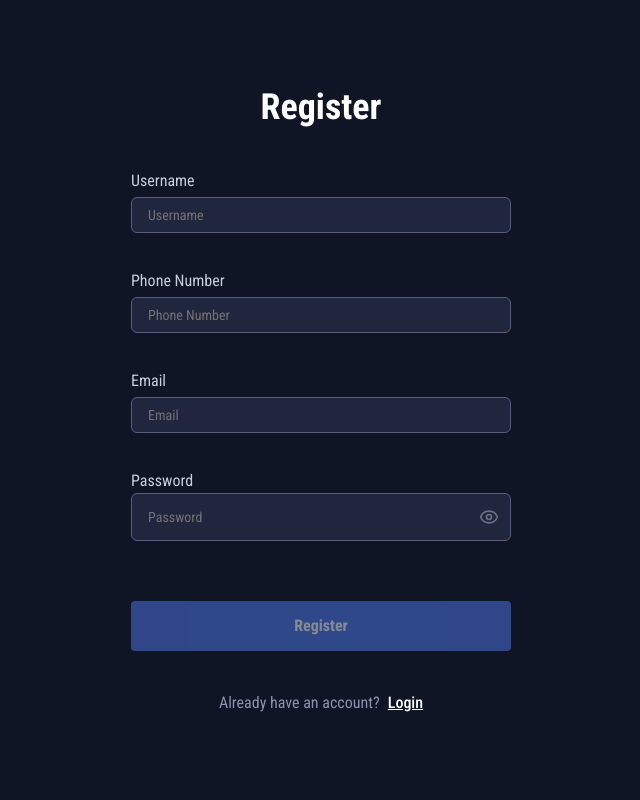
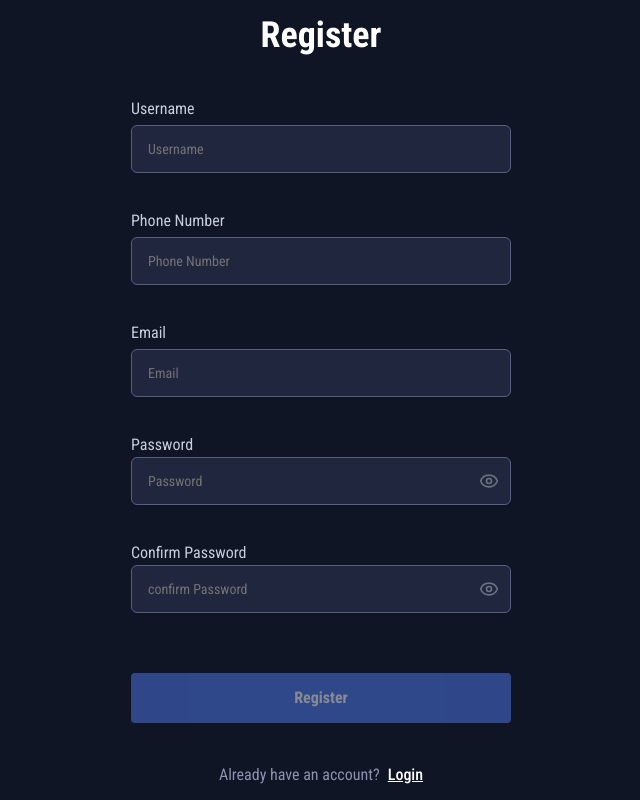
Before and after one commit to KrittidejDev/MinorCineplex, a Next.js app: page /auth/signup in a window 1280 px wide. Shown: the whole page, without its empty margins (319-959 px from the left). Built offline with nearby package versions, Linux system fonts and the light colour scheme; a web font is replaced by a local one.

Commit message:
feat: update SignUpForm to include confirm password field and rename username to userName; adjust InputTextField styling

```diff
--- a/src/components/Forms/SignUpForm.tsx
+++ b/src/components/Forms/SignUpForm.tsx
@@ -7,10 +7,11 @@ import * as yup from "yup";
 import Link from "next/link";
 
 type FormValues = {
-  username: string;
+  userName: string;
   phoneNumber: string;
   email: string;
   password: string;
+  confirmPassword: string;
 };
 
 type SignUpFormProps = {
@@ -19,13 +20,17 @@ type SignUpFormProps = {
 
 const SignUpForm = ({ onSubmit }: SignUpFormProps) => {
   const schema = yup.object().shape({
-    username: yup.string().required("Name is required"),
+    userName: yup.string().required("Name is required"),
     phoneNumber: yup.string().required("Phone Number is required"),
     email: yup
       .string()
       .required("Email is required")
       .matches(/^[^\s@]+@[^\s@]+\.[^\s@]+$/, "Invalid email format"),
     password: yup
+      .string()
+      .required("Password is required")
+      .min(8, "Password must be at least 8 characters"),
+    confirmPassword: yup
       .string()
       .required("Password is required")
       .min(8, "Password must be at least 8 characters"),
@@ -40,8 +45,8 @@ const SignUpForm = ({ onSubmit }: SignUpFormProps) => {
     resolver: yupResolver(schema),
   });
 
-  const { username, email, password } = watch();
-  const isEmpty = !username || !email || !password;
+  const { userName, email, password } = watch();
+  const isEmpty = !userName || !email || !password;
 
   return (
     <form
@@ -57,10 +62,10 @@ const SignUpForm = ({ onSubmit }: SignUpFormProps) => {
               {...field}
               label={"Username"}
               placeholder="Username"
-              errors={errors.username?.message}
+              errors={errors.userName?.message}
             />
           )}
-          name="username"
+          name="userName"
           defaultValue=""
         />
 
@@ -92,7 +97,6 @@ const SignUpForm = ({ onSubmit }: SignUpFormProps) => {
           defaultValue=""
         />
 
-        <div className="w-full">
         <Controller
           control={control}
           render={({ field }) => (
@@ -107,7 +111,21 @@ const SignUpForm = ({ onSubmit }: SignUpFormProps) => {
           name="password"
           defaultValue=""
         />
-        </div>
+
+        <Controller
+          control={control}
+          render={({ field }) => (
+            <InputPassword
+              {...field}
+              type={"password"}
+              label={"Confirm Password"}
+              placeholder="confirm Password"
+              errors={errors.confirmPassword?.message}
+            />
+          )}
+          name="confirmPassword"
+          defaultValue=""
+        />
       </div>
 
       <div className="w-full">
--- a/src/components/Inputs/InputFileUpload.jsx
+++ b/src/components/Inputs/InputFileUpload.jsx
@@ -54,7 +54,7 @@ const InputFileUpload = ({
           />
         ) : (
           <div
-            className={` flex items-center justify-center object-cover  border shadow-md overflow-hidden ${
+            className={` flex items-center justify-center object-cover border shadow-md overflow-hidden ${
               isArticle
                 ? "w-[480px] h-[260px] rounded-2xl"
                 : "size-[120px] rounded-full"
--- a/src/components/Inputs/InputTextFeild.tsx
+++ b/src/components/Inputs/InputTextFeild.tsx
@@ -44,7 +44,7 @@ const InputTextFeild = ({
           onChange={onChange}
           disabled={disabled}
           className={clsx(
-            `bg-gray-g63f border rounded-sm pl-4 pr-3 py-3 focus:border-gray-g3b0 `,
+            `bg-gray-g63f border rounded-sm h-12 pl-4 pr-3 py-3 focus:border-gray-g3b0 `,
             errors
               ? "border-red-r64b text-red-r64b placeholder-white"
               : "border-gray-gf7e text-white placeholder-gray-400",
```
Lines whose indentation alone changed are shown as unchanged.
